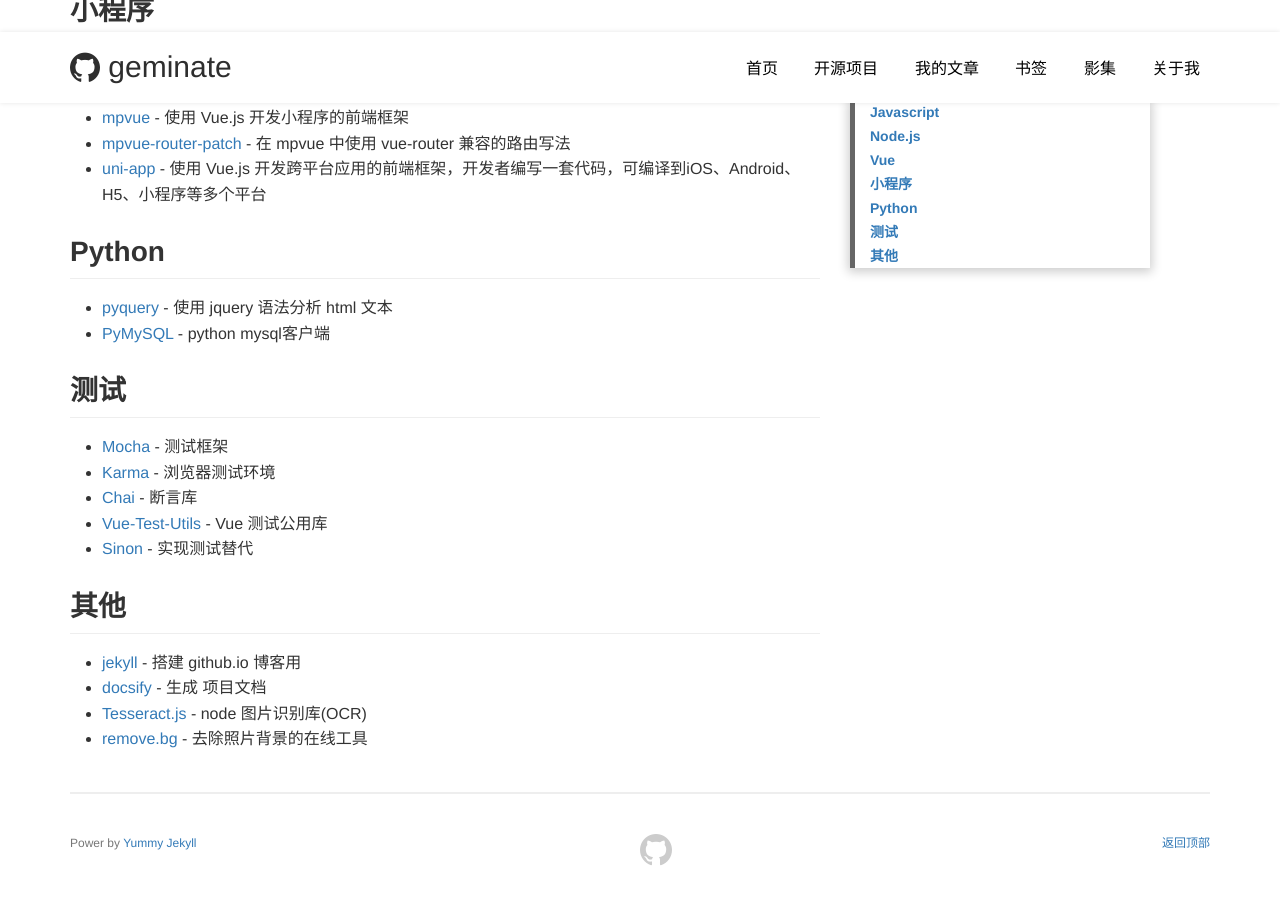
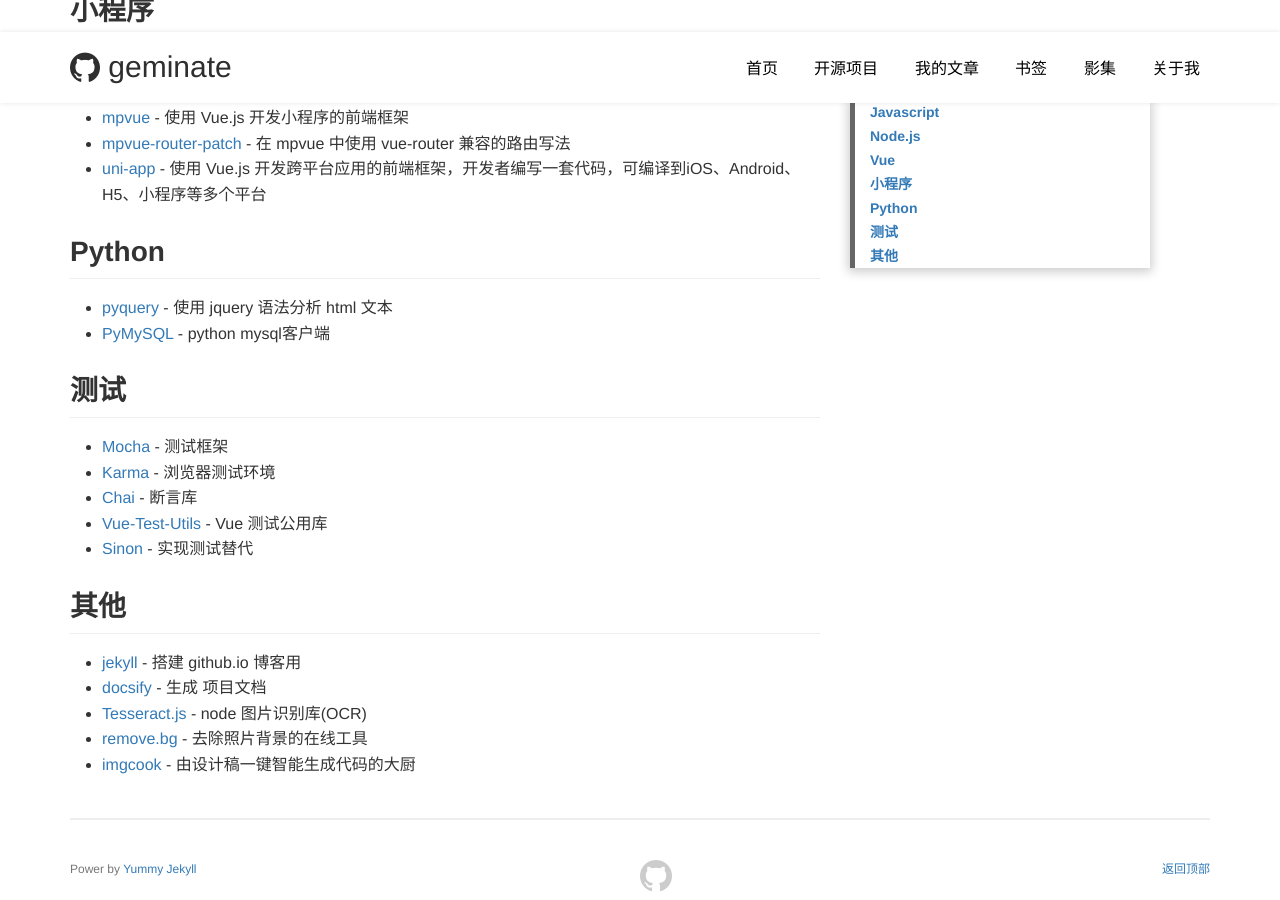
Before and after one commit to geminate/geminate.github.io, a Jekyll site: the page built from bookmark.md, in a window 1280 px wide and 900 px high, scrolled down 1143 px. Built offline with Jekyll 4.4.1, drawn with Linux system fonts in a browser that asks for light colours; before the commit the page ends 2017 px from its top, so only the background shows below that.

Commit message:
feat: 1. add bookmark

```diff
--- a/bookmark.md
+++ b/bookmark.md
@@ -53,3 +53,4 @@
 - [docsify](https://docsify.js.org/#/?id=docsify) - 生成 项目文档
 - [Tesseract.js](https://github.com/naptha/tesseract.js) - node 图片识别库(OCR)
 - [remove.bg](https://www.remove.bg/) - 去除照片背景的在线工具
+- [imgcook](https://imgcook.taobao.org/) - 由设计稿一键智能生成代码的大厨
```
